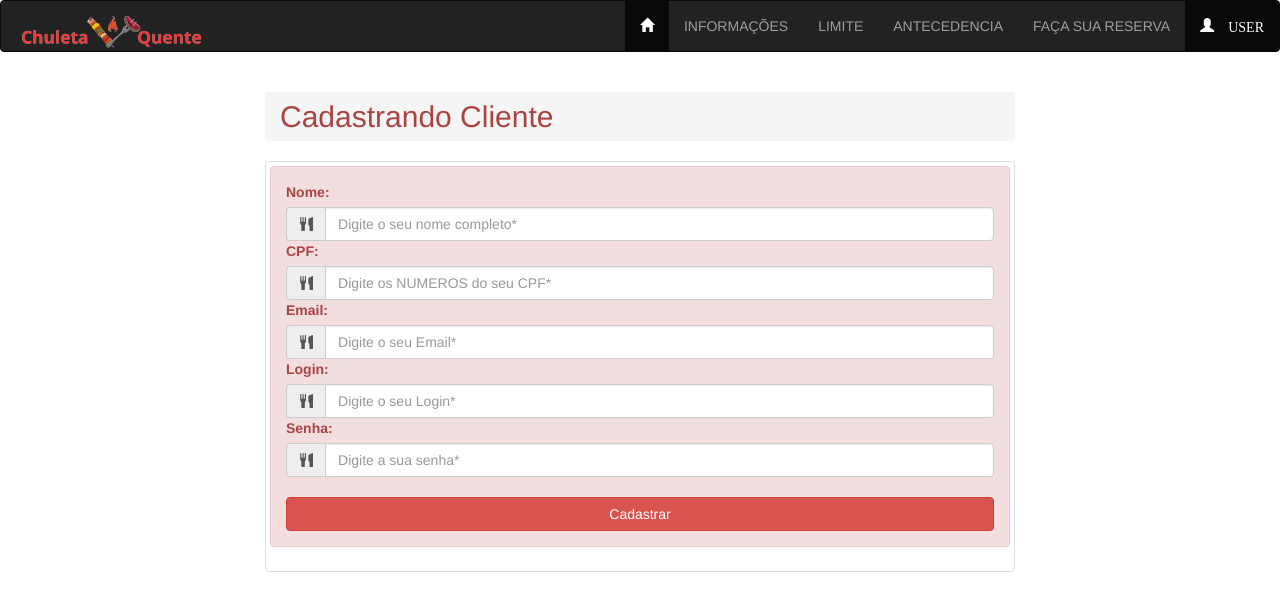
After one commit to Wendell-Dorta/desafio-well, a PHP site: page /reservas/client/cadastro_cliente.php in a window 1280 px wide. The commit adds this page. Shown: the top 611 px of the page. Run offline with PHP 8.4, Linux system fonts and the light colour scheme.

Commit message:
fiz o login do cliente e cadastro, comecei o index do cliente e inserção de reservas

```diff
--- a/conn/connect.php
+++ b/conn/connect.php
@@ -1,6 +1,6 @@
 <?php
     $host = "localhost";
-    $database = "tincphpdb01";
+    $database = "tincphpdb02";
     $user = "root";
     $pass = "";
     $charset = "utf8";
--- a/reservas/client/acesso_res.php
+++ b/reservas/client/acesso_res.php
@@ -1,6 +1,6 @@
 <?php
     // nome da sessão
-    session_name('chulettaaa');
+    session_name('chulettaaaresss');
     if (!isset($_SESSION)) {
         session_start(); // inicia sessão
     }
--- /dev/null
+++ b/reservas/client/cadastro_cliente.php
@@ -0,0 +1,115 @@
+<?php
+    // include 'acesso_res.php';
+    include '../../conn/connect.php';
+    if ($_POST) {
+        // insert em usuarios
+        $login = $_POST['login'];
+        $senha = md5($_POST['senha']);
+
+        $insereUsuario = "INSERT INTO usuarios (`login`,senha,ativo,nivel_id) VALUES ('$login','$senha',DEFAULT,3)";
+        $resultadoUsuario = $conn->query($insereUsuario);
+
+        if (mysqli_insert_id($conn)) {
+            // recuperando id do usuario inserido
+            $recuperaUsuario = ("SELECT * FROM usuarios WHERE login = '$login' AND senha = '$senha'");
+            $executa = $conn->query($recuperaUsuario);
+            $executa = $executa->fetch_assoc();
+
+            // inserindo cliente
+            $nome = $_POST['nome'];
+            $cpf = $_POST['cpf'];
+            $email = $_POST['email'];
+            $idUsuario = $executa['id'];
+
+            echo $idUsuario;
+
+            $insereCliente = "INSERT INTO clientes (nome, cpf, email, usuario_id) VALUES ('$nome', '$cpf', '$email', $idUsuario)";
+            $resultadoCliente = $conn->query($insereCliente);
+            print_r($resultadoCliente);
+            if (mysqli_insert_id($conn)) {
+            header('location:login_reserva.php');
+        }
+        }
+
+
+    }
+?>
+
+<!DOCTYPE html>
+<html lang="pt-BR">
+
+<head>
+    <meta charset="UTF-8">
+    <meta name="viewport" content="width=device-width, initial-scale=1.0">
+    <link rel="stylesheet" href="../../css/bootstrap.min.css">
+    <link rel="stylesheet" href="../../css/estilo.css">
+    <title>CADASTRAR CLIENTE</title>
+</head>
+
+<body>
+    <?php include "menu_reservas.php";?>
+    <main class="container">
+        <div class="row">
+            <div class="col-xs-12 col-sm-offset-2 col-sm-6  col-md-8">
+                <h2 class="breadcrumb text-danger">
+                    Cadastrando Cliente
+                </h2>
+                <div class="thumbnail">
+                    <div class="alert alert-danger" role="alert">
+                        <form action="cadastro_cliente.php" method="post" name="form_insere"
+                            enctype="multipart/form-data" id="form_insere">
+                            <label for="descricao">Nome:</label>
+                            <div class="input-group">
+                                <span class="input-group-addon">
+                                    <span class="glyphicon glyphicon-cutlery" aria-hidden="true"></span>
+                                </span>
+                                <input type="text" name="nome" id="nome" class="form-control"
+                                    placeholder="Digite o seu nome completo*" maxlength="100" required>
+                            </div>
+                            <label for="descricao">CPF:</label>
+                            <div class="input-group">
+                                <span class="input-group-addon">
+                                    <span class="glyphicon glyphicon-cutlery" aria-hidden="true"></span>
+                                </span>
+                                <input type="text" name="cpf" id="cpf" class="form-control"
+                                    placeholder="Digite os NUMEROS do seu CPF*" maxlength="100" required>
+                            </div>
+                            <label for="descricao">Email:</label>
+                            <div class="input-group">
+                                <span class="input-group-addon">
+                                    <span class="glyphicon glyphicon-cutlery" aria-hidden="true"></span>
+                                </span>
+                                <input type="email" name="email" id="email" class="form-control"
+                                    placeholder="Digite o seu Email*" maxlength="100" required>
+                            </div>
+                            <label for="descricao">Login:</label>
+                            <div class="input-group">
+                                <span class="input-group-addon">
+                                    <span class="glyphicon glyphicon-cutlery" aria-hidden="true"></span>
+                                </span>
+                                <input type="text" name="login" id="login" class="form-control"
+                                    placeholder="Digite o seu Login*" maxlength="100" required>
+                            </div>
+                            <label for="descricao">Senha:</label>
+                            <div class="input-group">
+                                <span class="input-group-addon">
+                                    <span class="glyphicon glyphicon-cutlery" aria-hidden="true"></span>
+                                </span>
+                                <input type="password" name="senha" id="senha" class="form-control"
+                                    placeholder="Digite a sua senha*" maxlength="100" required>
+                            </div>
+
+
+                            <br>
+                            <input type="submit" name="enviar" id="enviar" class="btn btn-danger btn-block"
+                                value="Cadastrar">
+                        </form>
+                    </div>
+                </div>
+            </div>
+        </div>
+    </main>
+
+</body>
+
+</html>
--- a/reservas/client/index.php
+++ b/reservas/client/index.php
@@ -14,6 +14,7 @@
 
 <body>
     <?php include 'menu_reservas.php'; ?>
+    <?php include 'client_option.php'; ?>
 
 </body>
 
```
Also changed, not shown: admin/login.php (+4 -3 lines), database/script-refatorado.sql (+34 -21 lines), reservas/client/client_option.php (added, +41 -0 lines), reservas/client/faca_reserva.php (+68 -8 lines), reservas/client/login_reserva.php (+13 -10 lines), reservas/admin/login_admin.php (added), reservas/client/lista_reservas.php (added).
